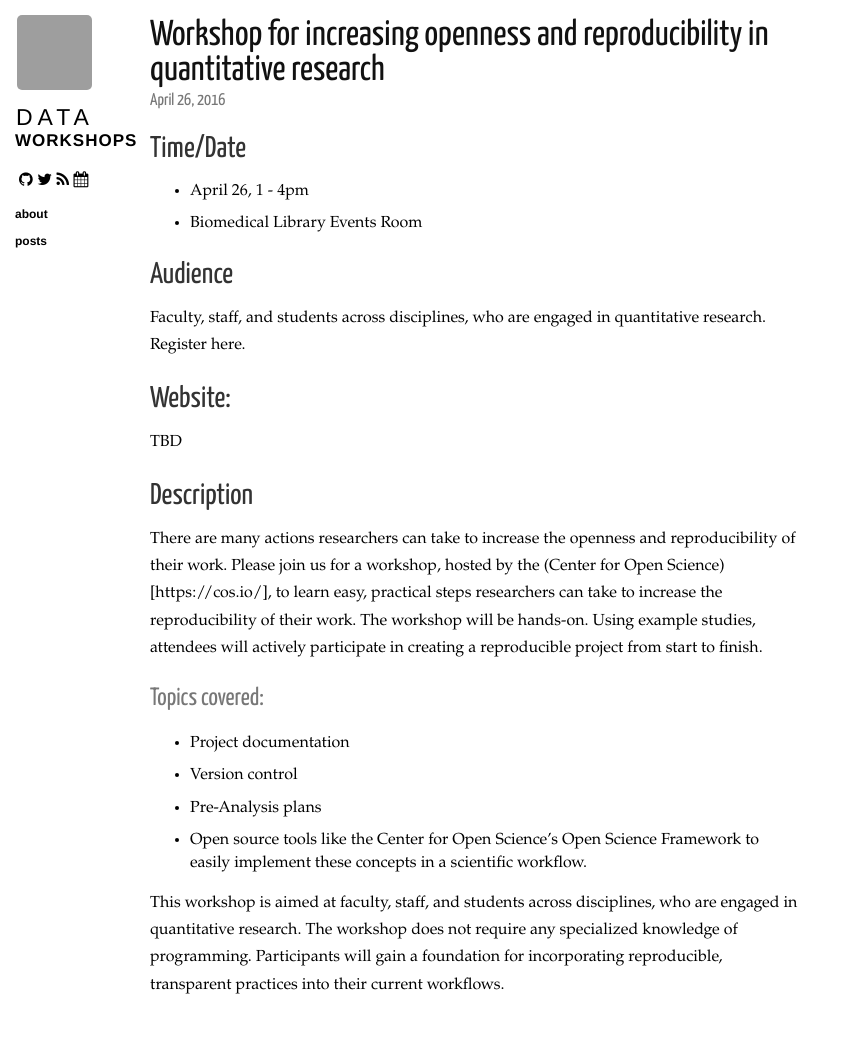
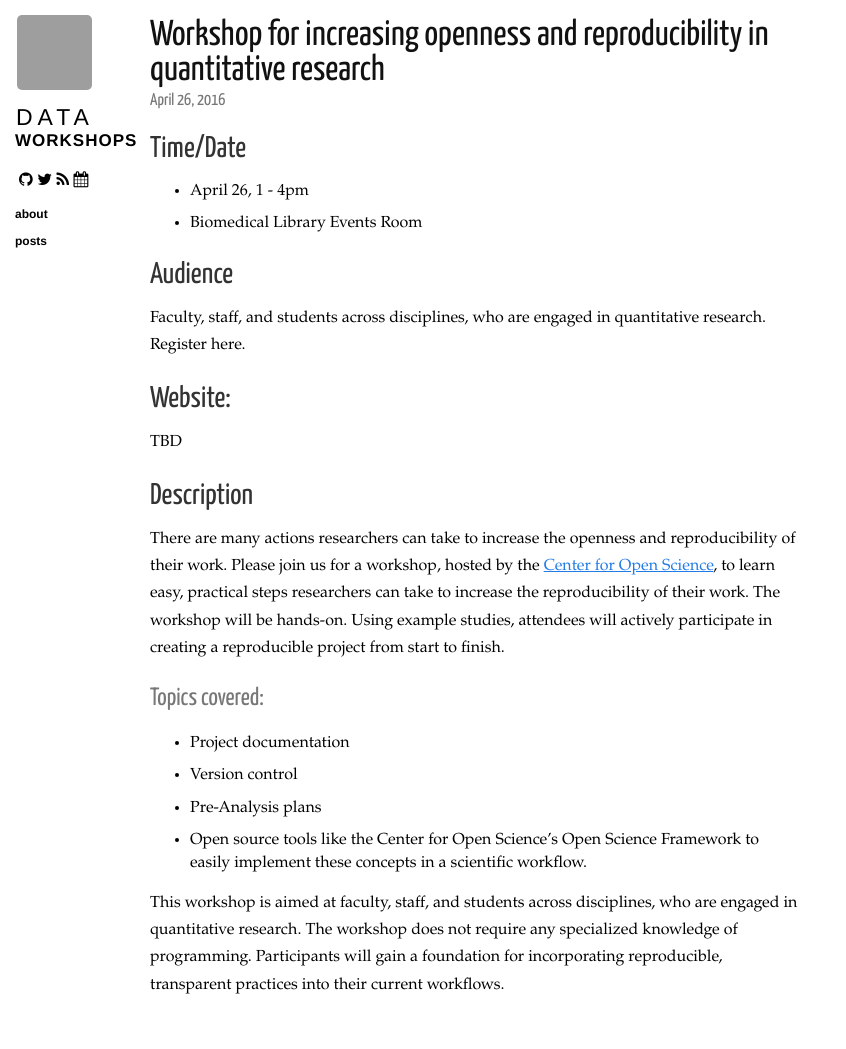
Before and after one commit to ucsdlib/workshops, a Jekyll site: the page built from _posts/2016-04-26-repoducible-open-science.markdown, in a window 1280 px wide. Shown: the whole page, without its empty margins (0-846 px from the left). Built offline with Jekyll 4.4.1, drawn with Linux system fonts in a browser that asks for light colours; nearby versions of some CDN libraries; Markdown is read by kramdown in place of the engine named in the settings; grey boxes are pictures that could not be loaded.

```diff
--- a/_config.yml
+++ b/_config.yml
@@ -5,6 +5,7 @@ rdiscount:
 
 gems:
   - jekyll-sitemap
+  - jekyll-mentions
 
 name: Data Workshops
 url: http://ucsdlib.github.io/workshops
--- a/_posts/2016-02-11-data-manipulation-r.markdown
+++ b/_posts/2016-02-11-data-manipulation-r.markdown
@@ -15,7 +15,7 @@ Graduate students or researchers. Register here.
 
 ## Website:
 
-TBD
+TBA
 
 ## Description
 
--- a/_posts/2016-04-26-repoducible-open-science.markdown
+++ b/_posts/2016-04-26-repoducible-open-science.markdown
@@ -19,7 +19,7 @@ TBD
 
 ## Description
 
-There are many actions researchers can take to increase the openness and reproducibility of their work. Please join us for a workshop, hosted by the (Center for Open Science)[https://cos.io/], to learn easy, practical steps researchers can take to increase the reproducibility of their work. The workshop will be hands-on. Using example studies, attendees will actively participate in creating a reproducible project from start to finish.
+There are many actions researchers can take to increase the openness and reproducibility of their work. Please join us for a workshop, hosted by the [Center for Open Science](https://cos.io/), to learn easy, practical steps researchers can take to increase the reproducibility of their work. The workshop will be hands-on. Using example studies, attendees will actively participate in creating a reproducible project from start to finish.
 
 ### Topics covered:
 
```
